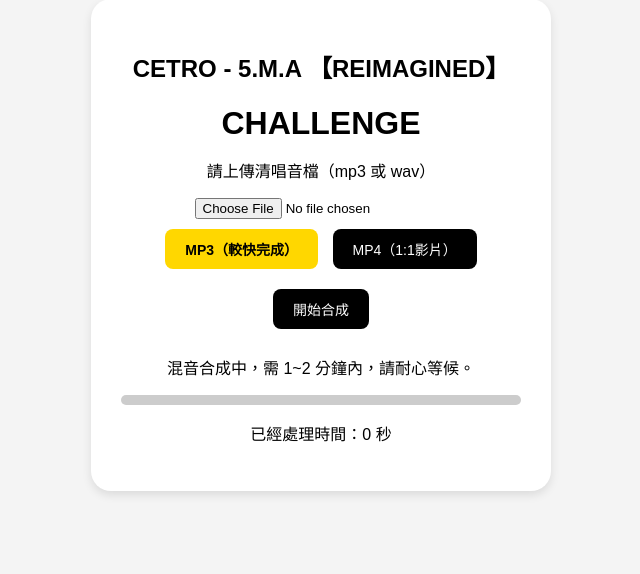
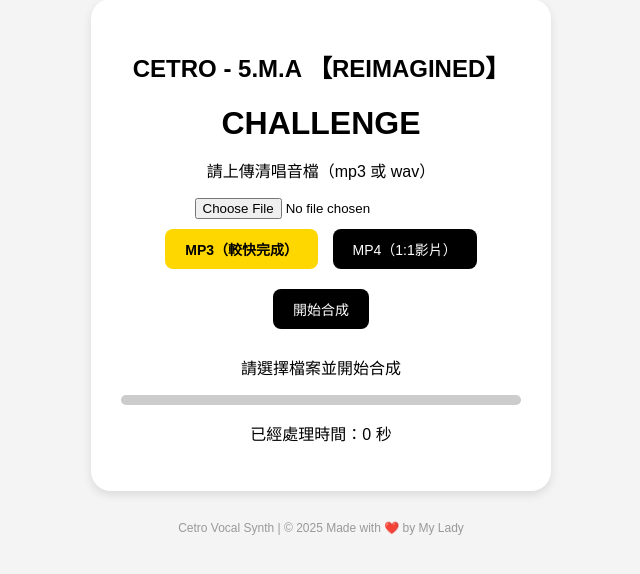
Before and after one commit to Novemk/vocal-mixerSTR, a Flask app: page / in a window 1280 px wide. Shown: the part 49-623 px from the top of the page, without its empty margins (319-959 px from the left). Run offline with Flask 3, Linux system fonts and the light colour scheme.

Commit message:
Update index.html

```diff
--- a/templates/index.html
+++ b/templates/index.html
@@ -18,13 +18,17 @@
         </div>
         <button id="startBtn">開始合成</button>
 
-        <p id="status">混音合成中，需 1~2 分鐘內，請耐心等候。</p>
+        <p id="status">請選擇檔案並開始合成</p>
         <div class="progress-bar">
             <div id="progress" class="progress"></div>
         </div>
         <p id="timer">已經處理時間：0 秒</p>
     </div>
 
+    <footer style="margin-top: 30px; font-size: 12px; color: #999;">
+        Cetro Vocal Synth | © 2025 Made with ❤️ by My Lady
+    </footer>
+
     <script src="/static/script.js"></script>
 </body>
 </html>
```
